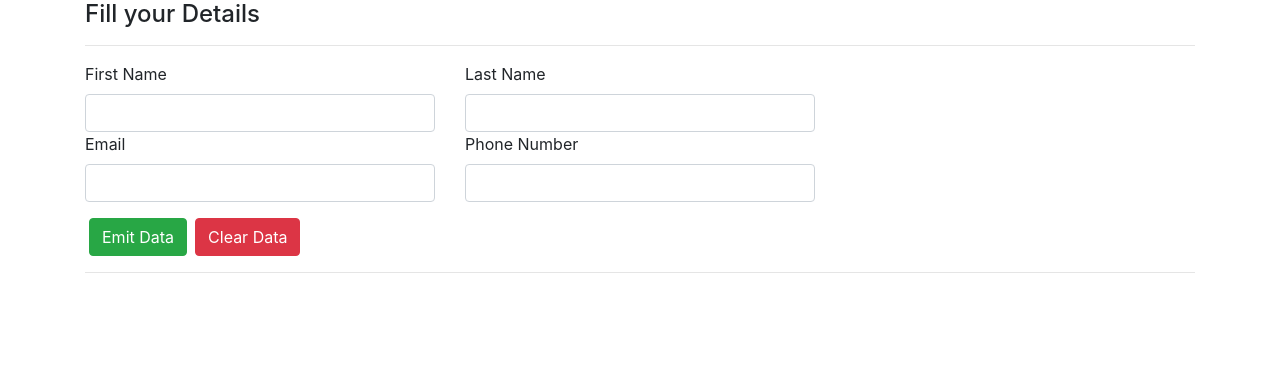
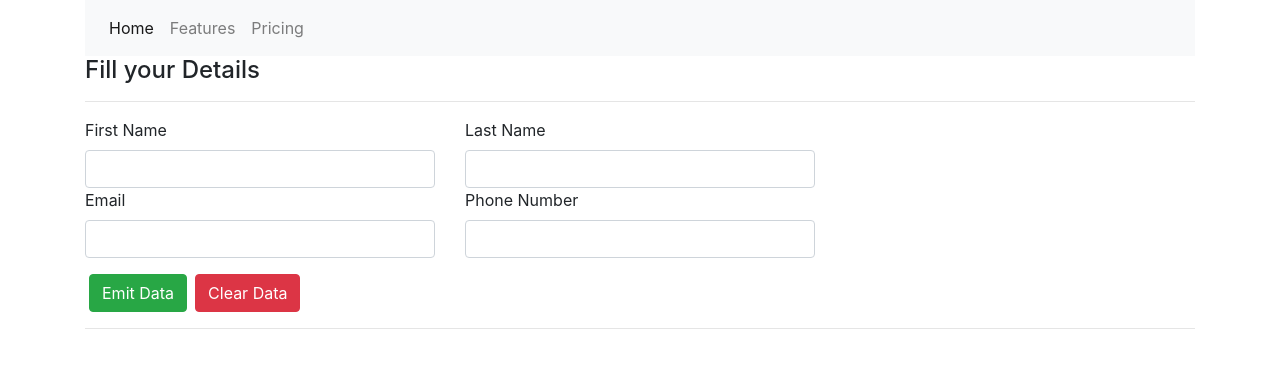
Before and after one commit to imvr-24/Angular-Tasks, an Angular app in the folder basic-task/: page /#/ in a window 1280 px wide. Shown: the top 368 px of the page. Built offline with nearby package versions, Linux system fonts and the light colour scheme.

Commit message:
Added header and Routing

```diff
--- a/basic-task/src/app/app-routing.module.ts
+++ b/basic-task/src/app/app-routing.module.ts
@@ -1,7 +1,17 @@
 import { NgModule } from '@angular/core';
 import { Routes, RouterModule } from '@angular/router';
+import { FillDetailsComponent } from './fill-details/fill-details.component';
 
-const routes: Routes = [];
+const routes: Routes = [
+  {
+    path: '',
+    component: FillDetailsComponent
+  },
+  {
+    path: 'home',
+    component: FillDetailsComponent
+  }
+];
 
 @NgModule({
   imports: [RouterModule.forRoot(routes)],
--- a/basic-task/src/app/app.component.html
+++ b/basic-task/src/app/app.component.html
@@ -1,4 +1,5 @@
 <div class="container">
+  <div><app-header></app-header></div>
   <app-fill-details (detailesFilled)="storeDetails($event)"></app-fill-details>
   <hr>
   <div class="row">
--- a/basic-task/src/app/app.module.ts
+++ b/basic-task/src/app/app.module.ts
@@ -1,17 +1,19 @@
 import { BrowserModule } from '@angular/platform-browser';
 import { NgModule } from '@angular/core';
-import { FormsModule } from "@angular/forms";
+import { FormsModule } from '@angular/forms';
 
 import { AppRoutingModule } from './app-routing.module';
 import { AppComponent } from './app.component';
 import { ShowDetailsComponent } from './show-details/show-details.component';
 import { FillDetailsComponent } from './fill-details/fill-details.component';
+import { HeaderComponent } from './header/header.component';
 
 @NgModule({
   declarations: [
     AppComponent,
     ShowDetailsComponent,
-    FillDetailsComponent
+    FillDetailsComponent,
+    HeaderComponent
   ],
   imports: [
     BrowserModule,
--- /dev/null
+++ b/basic-task/src/app/header/header.component.html
@@ -0,0 +1,19 @@
+<nav class="navbar navbar-expand-lg navbar-light bg-light">
+    <button class="navbar-toggler" type="button" data-toggle="collapse" data-target="#navbarNavDropdown"
+        aria-controls="navbarNavDropdown" aria-expanded="false" aria-label="Toggle navigation">
+        <span class="navbar-toggler-icon"></span>
+    </button>
+    <div class="collapse navbar-collapse" id="navbarNavDropdown">
+        <ul class="navbar-nav">
+            <li class="nav-item active">
+                <a class="nav-link" routerLink="/">Home <span class="sr-only">(current)</span></a>
+            </li>
+            <li class="nav-item">
+                <a class="nav-link" routerLink="home">Features</a>
+            </li>
+            <li class="nav-item">
+                <a class="nav-link" [routerLink]="['']">Pricing</a>
+            </li>
+        </ul>
+    </div>
+</nav>
--- /dev/null
+++ b/basic-task/src/app/header/header.component.ts
@@ -0,0 +1,15 @@
+import { Component, OnInit } from '@angular/core';
+
+@Component({
+  selector: 'app-header',
+  templateUrl: './header.component.html',
+  styleUrls: ['./header.component.css']
+})
+export class HeaderComponent implements OnInit {
+
+  constructor() { }
+
+  ngOnInit() {
+  }
+
+}
```
Also changed, not shown: basic-task/src/app/header/header.component.css (added).
